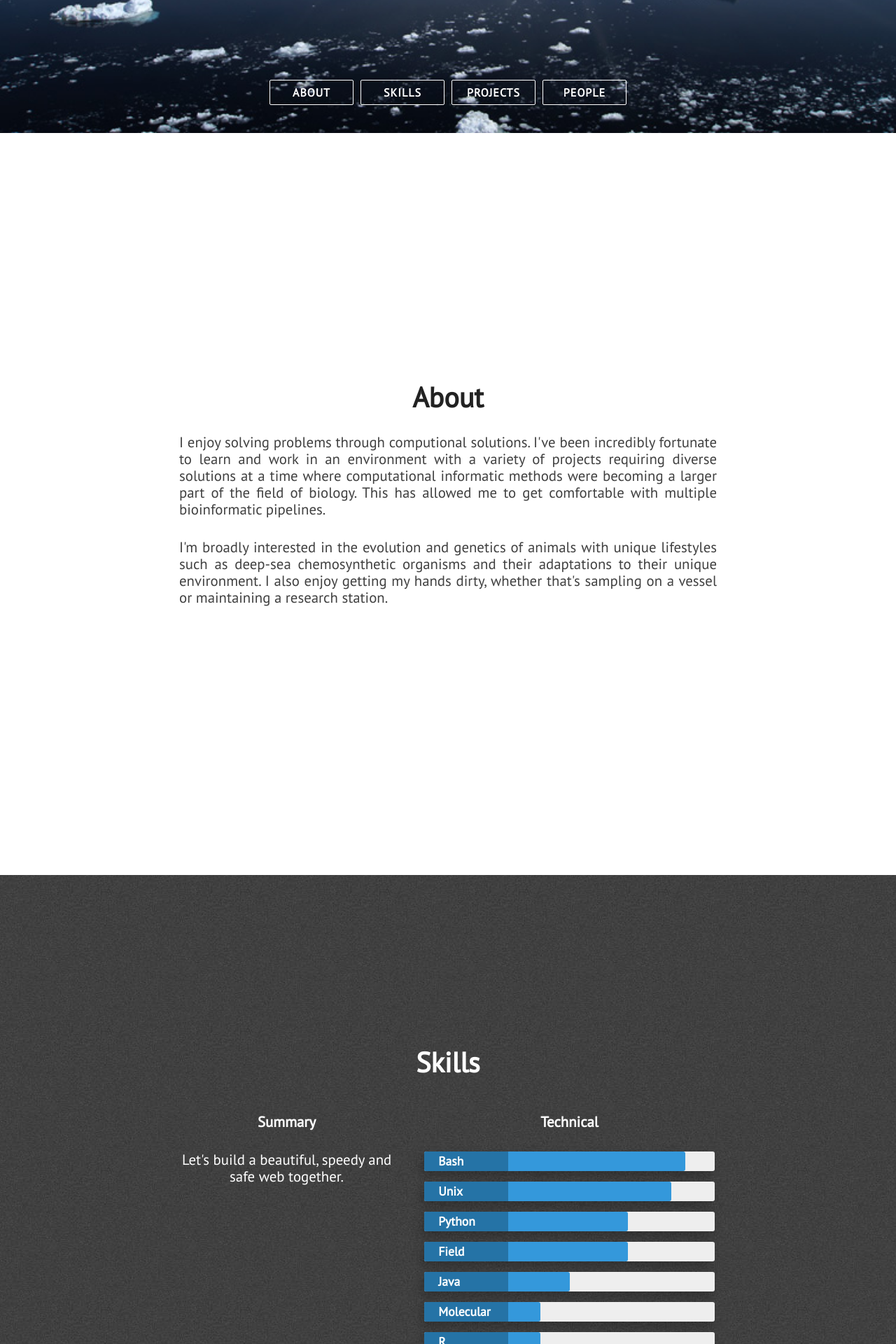
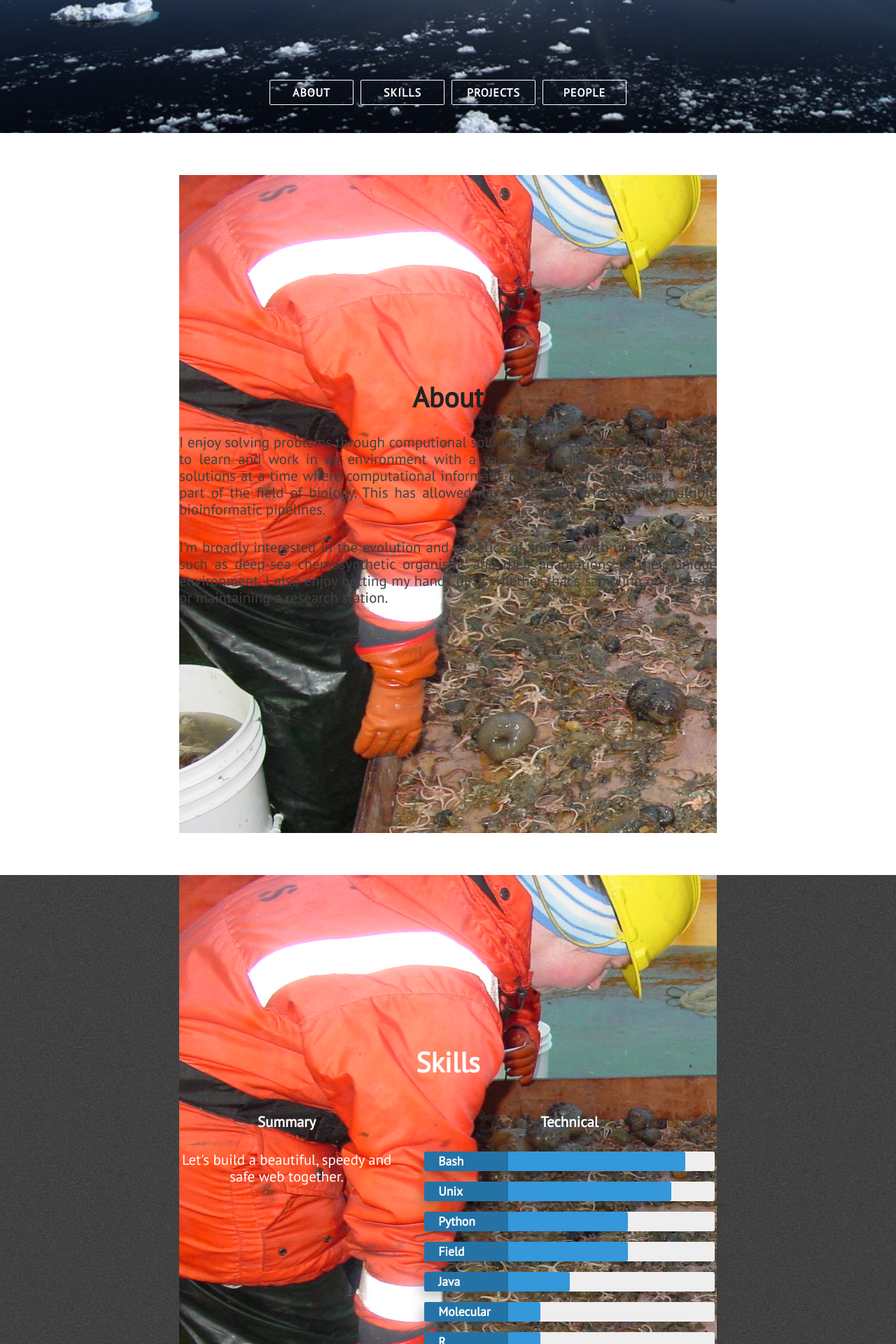
Before and after one commit to DamienWaits/DamienWaits.github.io, a Jekyll site: the page built from index.html, in a window 1280 px wide. Shown: the part 710-2630 px from the top of the page at 70% size. Built offline with Jekyll 4.4.1, drawn with Linux system fonts in a browser that asks for light colours; nearby versions of some CDN libraries.

Commit message:
Testing Backgrounds

```diff
--- a/assets/css/main.css
+++ b/assets/css/main.css
@@ -179,6 +179,7 @@ img {
   -webkit-box-pack: center;
       -ms-flex-pack: center;
           justify-content: center;
+  background-image: url(../images/Trawl.JPG);
 }
 
 .section.skills > div {
```
